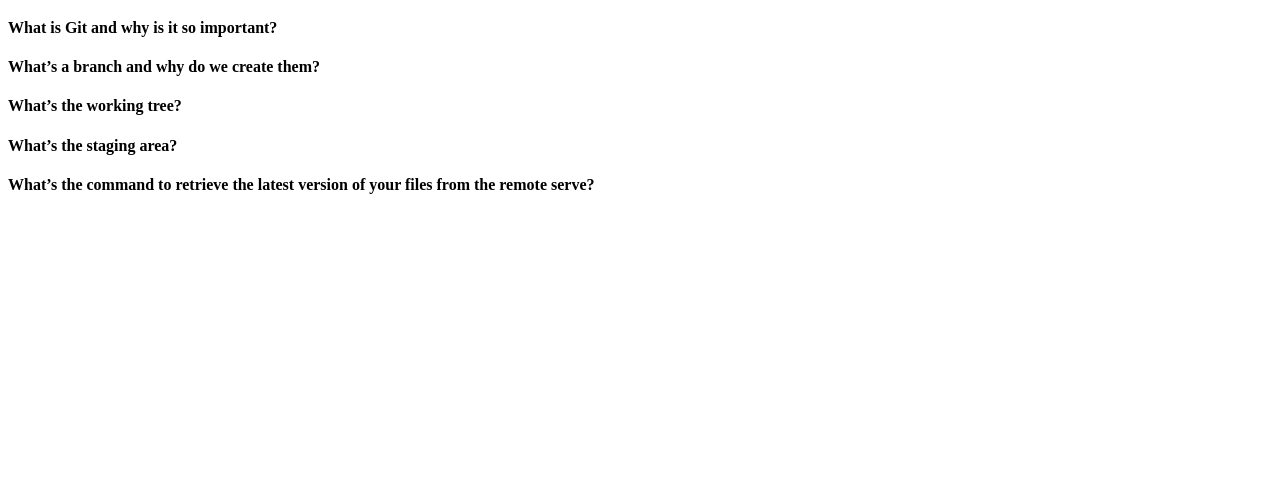
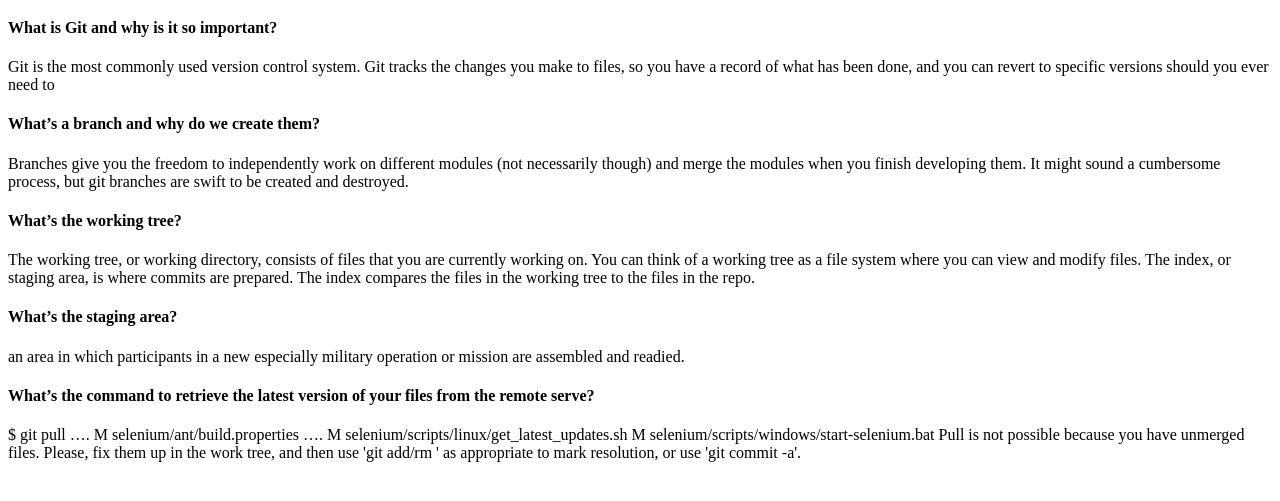
Before and after one commit to HCelebi89/git-adventure, a plain HTML site: page Index.html in a window 1280 px wide. Shown: the part 61-562 px from the top of the page. Drawn offline with Linux system fonts and the light colour scheme.

Commit message:
Solution

```diff
--- a/Index.html
+++ b/Index.html
@@ -9,9 +9,21 @@
 <body>
     <h1>Git Quiz</h1>
         <h4>What is Git and why is it so important?</h4>
+            <p>Git is the most commonly used version control system. Git tracks the changes you make to files, so you have a record of what has been done, and you can revert to specific versions should you ever need to</p>
         <h4>What’s a branch and why do we create them?</h4>
+            <p>Branches give you the freedom to independently work on different modules (not necessarily though) and merge the modules when you finish developing them. It might sound a cumbersome process, but git branches are swift to be created and destroyed.</p>
         <h4>What’s the working tree?</h4>
+            <p>The working tree, or working directory, consists of files that you are currently working on. You can think of a working tree as a file system where you can view and modify files. The index, or staging area, is where commits are prepared. The index compares the files in the working tree to the files in the repo.</p>
         <h4>What’s the staging area?</h4>
+            <p>an area in which participants in a new especially military operation or mission are assembled and readied.</p>
         <h4>What’s the command to retrieve the latest version of your files from the remote serve?</h4>
+            <p>$ git pull
+                ….
+                M   selenium/ant/build.properties
+                ….
+                M   selenium/scripts/linux/get_latest_updates.sh
+                M   selenium/scripts/windows/start-selenium.bat
+                Pull is not possible because you have unmerged files.
+                Please, fix them up in the work tree, and then use 'git add/rm <file>' as appropriate to mark resolution, or use 'git commit -a'.</p>
     </body>
 </html>
```
